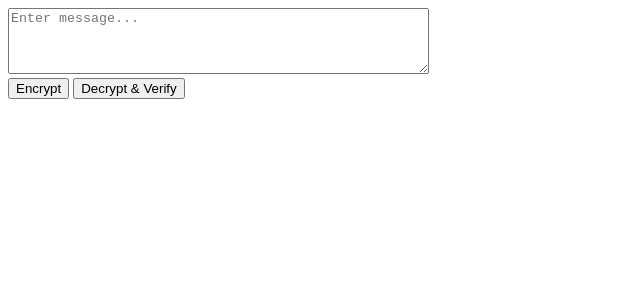
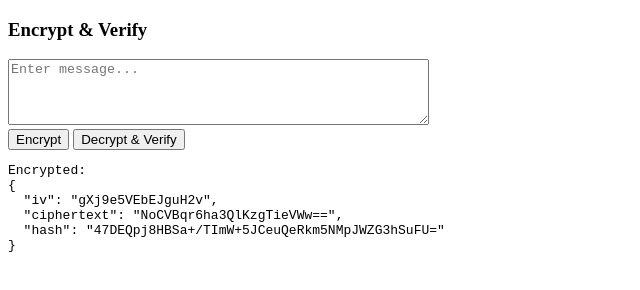
Before and after one commit to kschenk10-ivy-tech/SDEV-245, a plain HTML site: page index.html in a window 1280 px wide. Both pictures are taken after a click on the button "Encrypt". Shown: the whole page, without its empty margins (0-640 px from the left). Drawn offline with Linux system fonts and the light colour scheme.

Commit message:
Updated index.html

```diff
--- a/index.html
+++ b/index.html
@@ -1,14 +1,62 @@
 <!DOCTYPE html>
-<html lang="en">
+<html>
+
 <head>
-	<meta charset="UTF-8">
-	<meta name="viewport" content="width=device-width, initial-scale=1.0">
-	<title>Document</title>
+  <title>Hash + Encrypt + Verify</title>
 </head>
+
 <body>
-	<textarea id="input" rows="4" cols="50" placeholder="Enter message..."></textarea><br>
-	<button id="encrypt">Encrypt</button>
-	<button id="decrypt">Decrypt & Verify</button>
-	<pre id="output"></pre>
+  <h3>Encrypt & Verify</h3>
+  <textarea id="input" rows="4" cols="50" placeholder="Enter message..."></textarea><br>
+  <button id="encrypt">Encrypt</button>
+  <button id="decrypt">Decrypt & Verify</button>
+  <pre id="output"></pre>
+
+  <script>
+    const bufToB64 = buf => btoa(String.fromCharCode(...new Uint8Array(buf)));
+    const b64ToBuf = b64 => Uint8Array.from(atob(b64), c => c.charCodeAt(0));
+    let encryptedData = null;
+    async function sha256(bytes) {
+      return crypto.subtle.digest("SHA-256", bytes);
+    }
+    async function getKey() {
+      const rawKey = new Uint8Array(32).fill(1);
+      return crypto.subtle.importKey("raw", rawKey, "AES-GCM", false, ["encrypt", "decrypt"]);
+    }
+    document.getElementById("encrypt").onclick = async () => {
+      const text = document.getElementById("input").value;
+      const bytes = new TextEncoder().encode(text);
+      const hash = await sha256(bytes);
+      const key = await getKey();
+      const iv = crypto.getRandomValues(new Uint8Array(12));
+      const ciphertext = await crypto.subtle.encrypt(
+        { name: "AES-GCM", iv }, key, bytes
+      );
+      encryptedData = {
+        iv: bufToB64(iv),
+        ciphertext: bufToB64(ciphertext),
+        hash: bufToB64(hash)
+      };
+      document.getElementById("output").textContent =
+        "Encrypted:\n" + JSON.stringify(encryptedData, null, 2);
+    };
+    document.getElementById("decrypt").onclick = async () => {
+      if (!encryptedData) return alert("Encrypt something first");
+      const key = await getKey();
+      const iv = b64ToBuf(encryptedData.iv);
+      const ciphertext = b64ToBuf(encryptedData.ciphertext);
+      const decrypted = await crypto.subtle.decrypt(
+        { name: "AES-GCM", iv }, key, ciphertext
+      );
+      const decryptedHash = await sha256(decrypted);
+      const expectedHash = b64ToBuf(encryptedData.hash);
+      const match =
+        bufToB64(decryptedHash) === bufToB64(expectedHash);
+      document.getElementById("output").textContent =
+        "Decrypted: " + new TextDecoder().decode(decrypted) +
+        "\nIntegrity: " + (match ? "✅ PASS" : "❌ FAIL");
+    };
+  </script>
 </body>
+
 </html>
```
Also changed, not shown: 2 other files.
